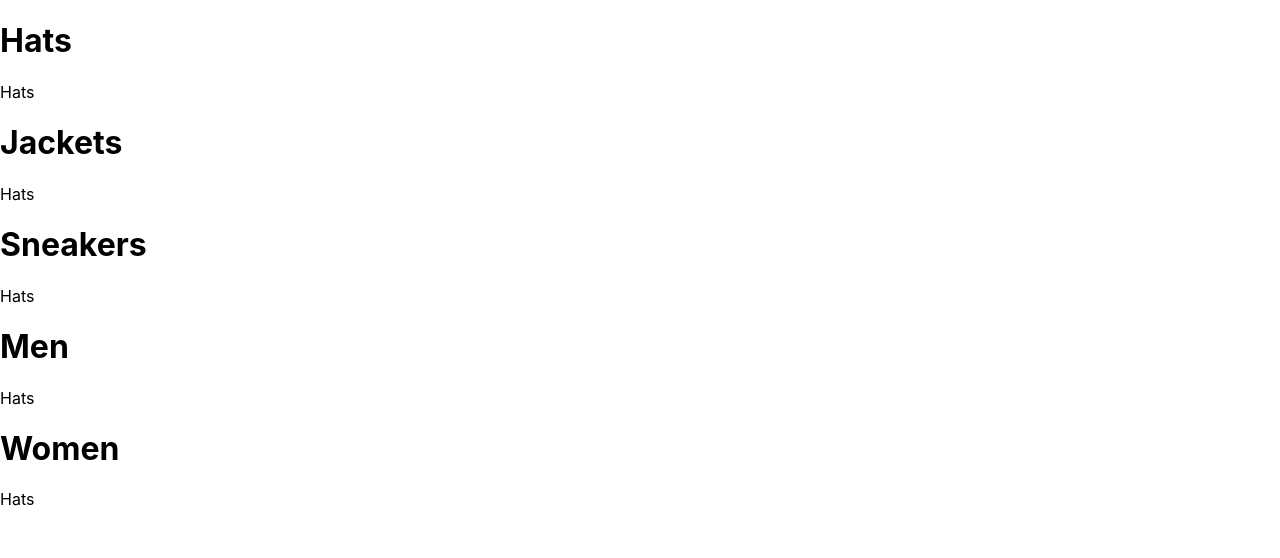
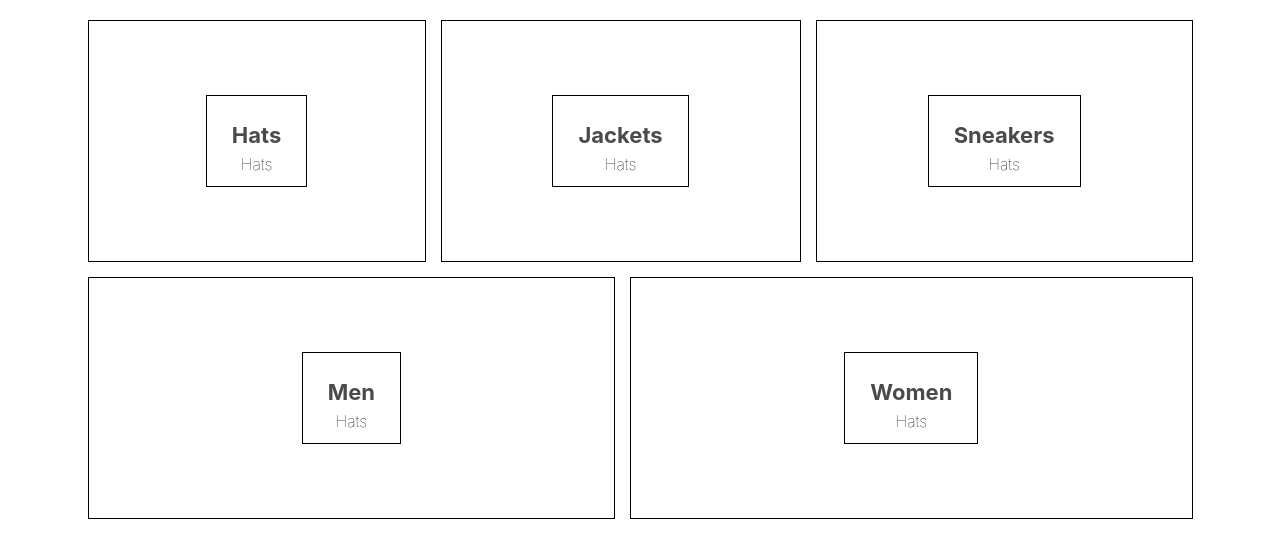
Before and after one commit to sriharsha0009/ecommerce-application, a React (Create React App) app: page / in a window 1280 px wide. Shown: the top 558 px of the page. Built offline with nearby package versions, Linux system fonts and the light colour scheme.

Commit message:
After scss

```diff
--- a/src/homepage.component.jsx
+++ b/src/homepage.component.jsx
@@ -1,5 +1,5 @@
 import React from 'react';
-
+import './homepage.stryles.scss';
 const HomePage = ()=> (
     <div className ="homepage">
         <div className='directory-menu'>
--- a/src/homepage.stryles.scss
+++ b/src/homepage.stryles.scss
@@ -0,0 +1,59 @@
+.homepage{
+    display: flex;
+    flex-direction: column;
+    align-items: center;
+    padding: 20px 80px;
+}
+
+.directory-menu{
+    width: 100%;
+    display:flex;
+    flex-wrap: wrap;
+    justify-content:space-between;
+}
+
+.menu-item{
+    min-width: 30%;
+    height: 240px;
+    flex:1 1 auto;
+    display: flex;
+    align-items: center;
+    justify-content: center;
+    border:1px solid black;
+    margin:0 7.5px 15px;
+
+
+&:first-child{
+    margin-right: 7.5px;
+
+}
+
+&:last-child{
+    margin-left: 7.5px;
+}
+
+.content{
+    height: 90px;
+    padding: 0 25px;
+    display: flex;
+    flex-direction: column;
+    align-items: center;
+    justify-content: center;
+    border:1px solid black;
+}
+
+
+.title{
+    font-weight: bold;
+    margin-bottom: 6px;
+    font-size: 22px;
+    color: #4a4a4a;
+
+}
+
+.subtitle{
+    font-weight: lighter;
+    font-size :16px;
+
+}
+}
```
